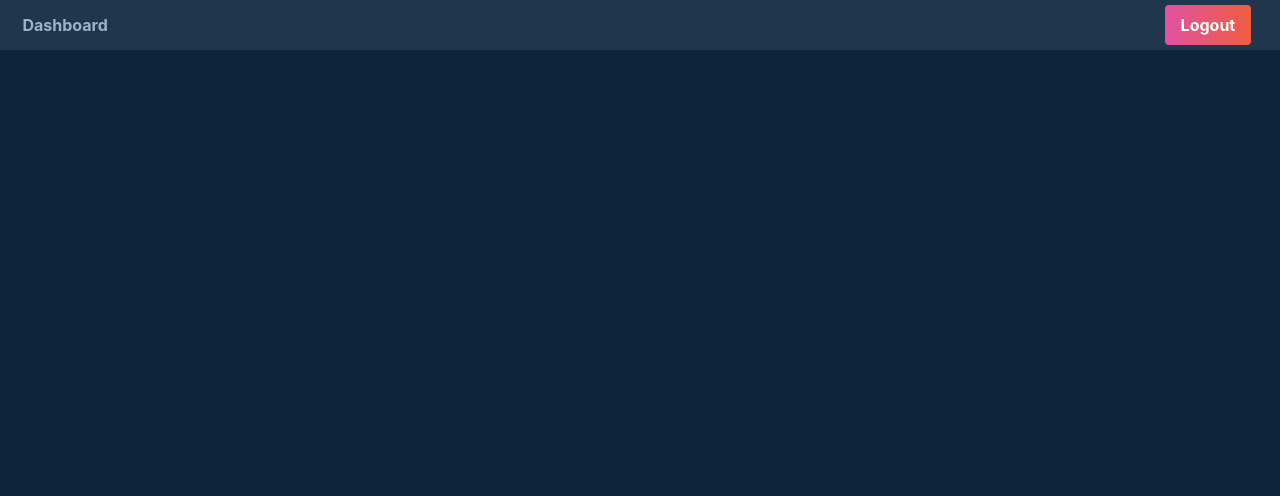
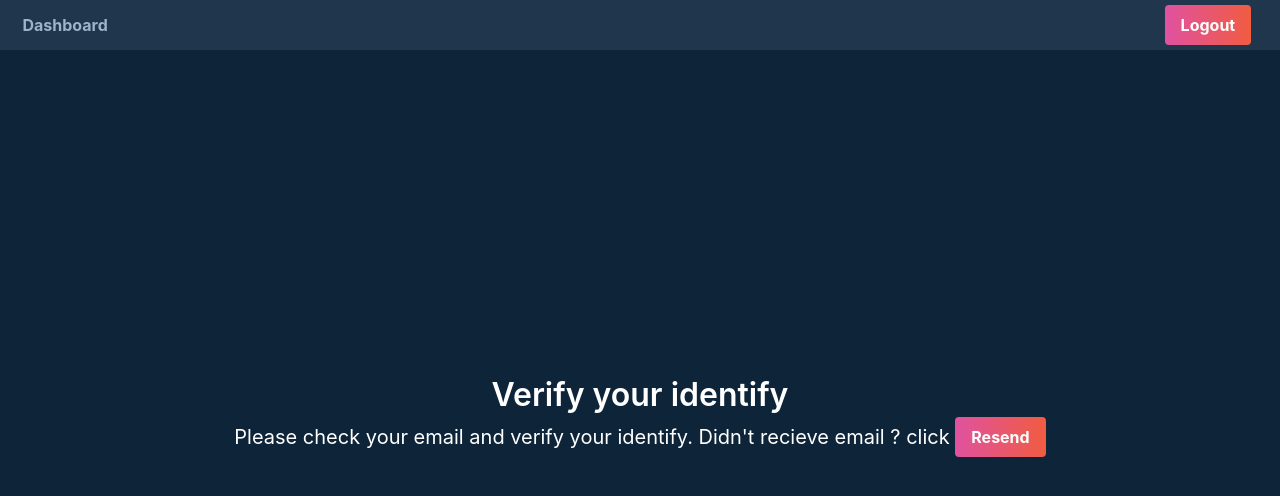
Before and after one commit to SriNandan33/coderooms, a Vue app: page /verify in a window 1280 px wide. Shown: the top 496 px of the page. Built offline with nearby package versions, Linux system fonts and the light colour scheme; sample sign-in values are in the browser's storage; what vue-loading-overlay, vue-toast-notification would draw is missing.

Commit message:
add components to verify user email

```diff
--- a/src/router.js
+++ b/src/router.js
@@ -6,6 +6,7 @@ import LoginUser from './views/LoginUser.vue'
 import Room from './views/Room.vue'
 import ForgotPassword from './views/ForgotPassword'
 import ResetPassword from './views/ResetPassword'
+import VerifyUser from './views/VerifyUser'
 
 Vue.use(Router)
 
@@ -42,6 +43,13 @@ const router = new Router({
       component: ResetPassword
     },
     {
+      path: '/verify/:token?',
+      name: 'verifyuser',
+      props: true,
+      meta: { requiresAuth: true },
+      component: VerifyUser
+    },
+    {
       path: '/rooms/:roomId',
       name: 'room',
       component: Room,
--- a/src/views/Dashboard.vue
+++ b/src/views/Dashboard.vue
@@ -24,15 +24,24 @@
 </template>
 
 <script>
+import { mapGetters } from 'vuex'
+
 export default {
   data() {
     return {
       rooms: []
     }
   },
+  computed: {
+    ...mapGetters(['currentUser'])
+  },
   async created() {
-    const response = await this.$http.get('rooms')
-    this.rooms = response.data.rooms
+    if (!this.currentUser.verified) {
+      this.$router.push({ name: 'verifyuser' })
+    } else {
+      const response = await this.$http.get('rooms')
+      this.rooms = response.data.rooms
+    }
   },
   methods: {
     async createRoom() {
--- /dev/null
+++ b/src/views/VerifyUser.vue
@@ -0,0 +1,56 @@
+<template>
+  <div v-if="token">
+    Verifiing..
+  </div>
+  <section v-else>
+    <p class="title">
+      Verify your identify
+    </p>
+    <p class="subtitle">
+      Please check your email and verify your identify. Didn't recieve email ? click
+      <button class="button btn-secondary" @click="resendVerification">Resend</button>
+    </p>
+  </section>
+</template>
+
+<script>
+export default {
+  props: {
+    token: {
+      type: String,
+      default: undefined
+    }
+  },
+  async mounted() {
+    if (!this.token) return
+    try {
+      const response = await this.$http.post(`/auth/verify/${this.token}`)
+      const user = response.data.user
+      this.$store.commit('SET_USER_DATA', user)
+      this.$store.dispatch('showSuccessToast', 'Successfully verfied your identity. Enjoy using Coderooms')
+      this.$router.push({ name: 'dashboard' })
+    } catch (err) {
+      this.$store.dispatch('showErrorToast', 'Error verifing your account, please contact administration!')
+    }
+  },
+  methods: {
+    async resendVerification() {
+      try {
+        await this.$http.post('/auth/resend_verification_token')
+        this.$store.dispatch('showSuccessToast', 'Please check you email for verification link')
+      } catch (err) {
+        this.$store.dispatch('showErrorToast', 'Error sending verification email, Please contact administation')
+      }
+    }
+  }
+}
+</script>
+
+<style scoped>
+section, p{
+  color: #fff;
+}
+p.subtitle  {
+  line-height: 40px;
+}
+</style>
```
